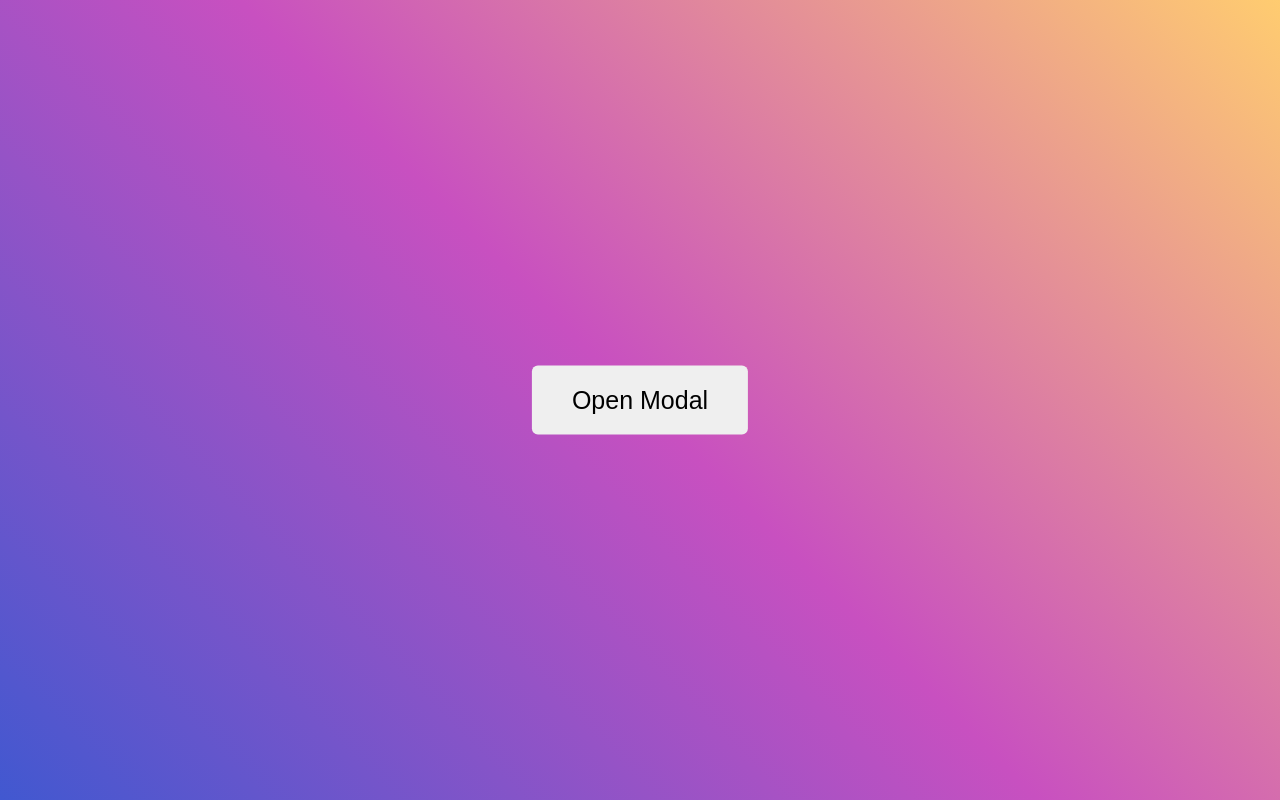
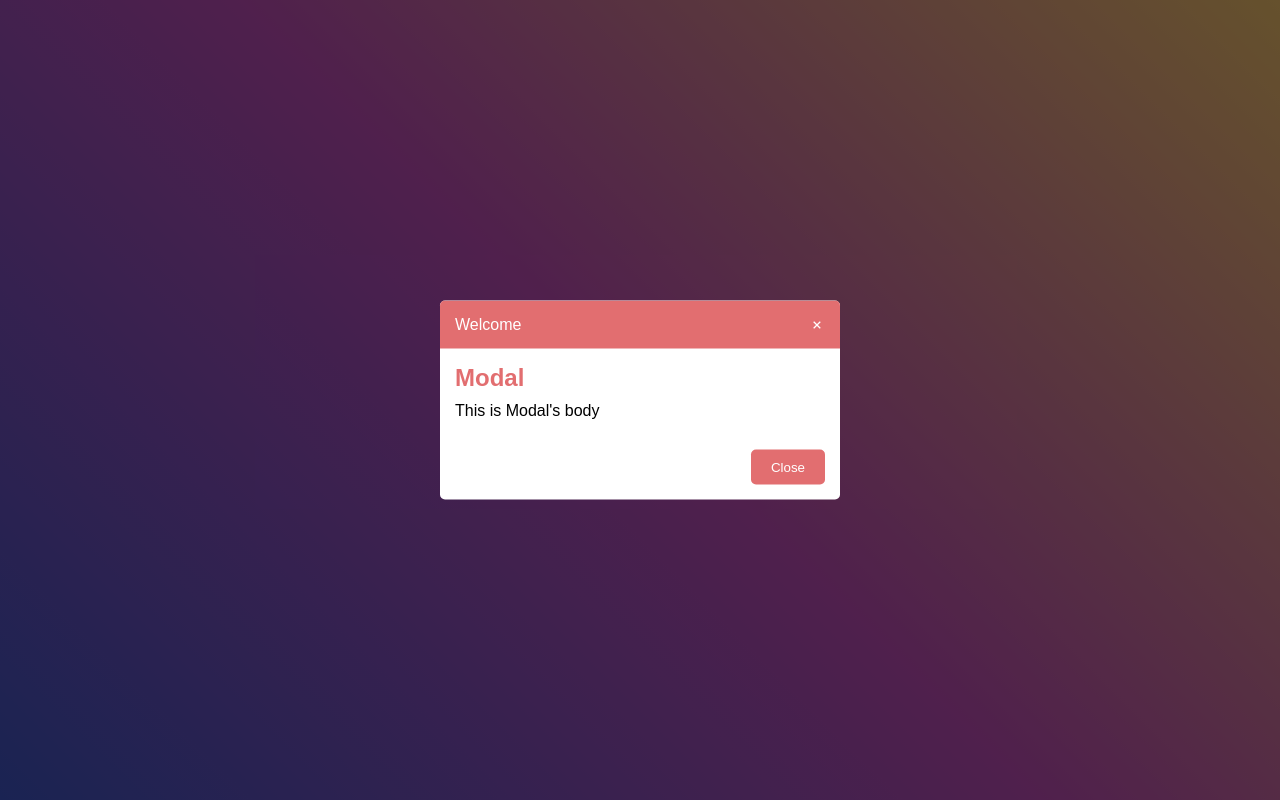
Before and after one commit to thangnguyen2002/Modal-PopUp, a plain HTML site: page index.html in a window 1280 px wide. Drawn offline with nearby package versions, Linux system fonts and the light colour scheme.

Commit message:
Modal PopUp update

```diff
--- a/app.js
+++ b/app.js
@@ -1,11 +1,14 @@
 var btnOpen = document.querySelector('.open-modal-btn')
 var modal = document.querySelector('.modal')
 var iconClose = document.querySelector('.modal__header i')
+// lấy chính xác thẻ i
 var btnClose = document.querySelector('.modal__footer button')
+// lấy chính xác thẻ button
 
 var toggleModal = (e) => {
     console.log(e.target)
-    modal.classList.toggle('hide')
+    // e.target la nhung su kien đã querySelector khi click vào chúng
+    // modal.classList.toggle('hide')
 }
 // function làm đối số thi` ko can ngoac (), co () tuc la goi function
 btnOpen.addEventListener('click', toggleModal)
@@ -13,4 +16,8 @@ iconClose.addEventListener('click', toggleModal)
 btnClose.addEventListener('click', toggleModal)
 modal.addEventListener('click', e => {
     if (e.target === e.currentTarget) toggleModal()
+    // event đã querySelector === event modal thì mới gọi function
+    // nên chỉ khi click vào những cái đã đc querySelector mới thêm bớt class 'hide'
+    // còn click vào header phần chữ hay body phần chữ.. đều ko có hiệu lực, ko tác dụng
+    // currentTarget la su kien dc addEvent hien tai gan nhat, tuc la modal
 })
--- a/index.html
+++ b/index.html
@@ -10,7 +10,7 @@
 </head>
 <body>
     <button class="open-modal-btn">Open Modal</button>
-    <div class="modal hide">
+    <div class="modal">
         <div class="modal__inner">
             <div class="modal__header">
                 <p>Welcome</p>
--- a/style.css
+++ b/style.css
@@ -46,7 +46,7 @@ body {
     background-color: white;
     border-radius: 5px;
     overflow: hidden;
-    animation: modalShow linear 0.7s;
+    animation: modalShow linear 0.4s;
 }
 
 .modal__header {
```
